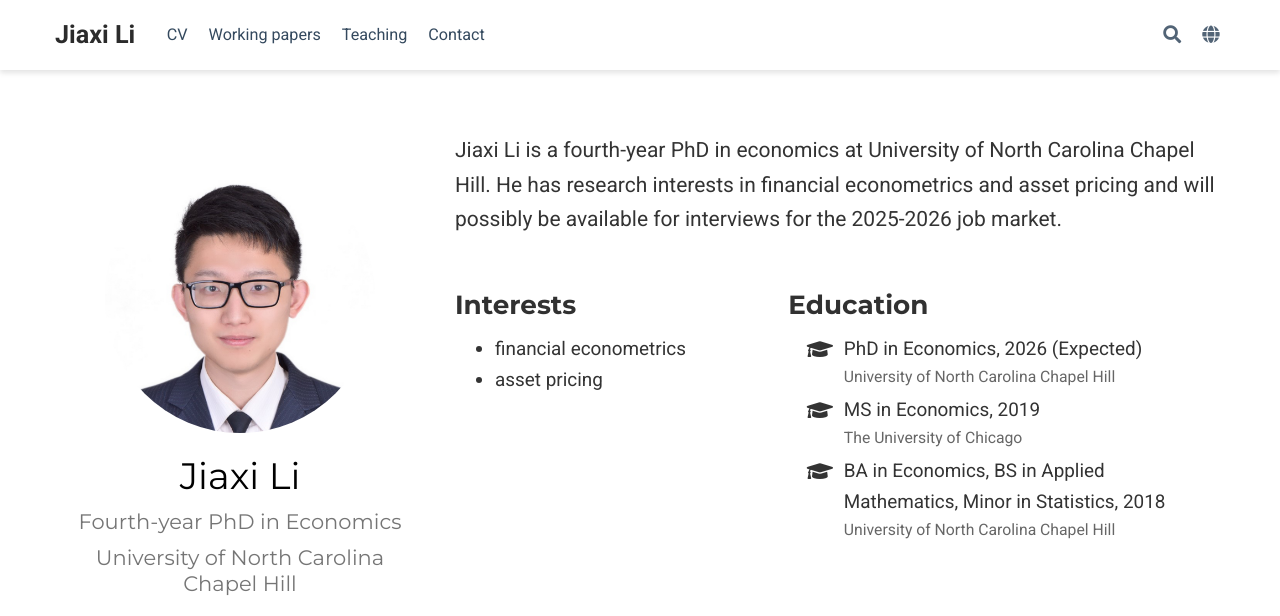
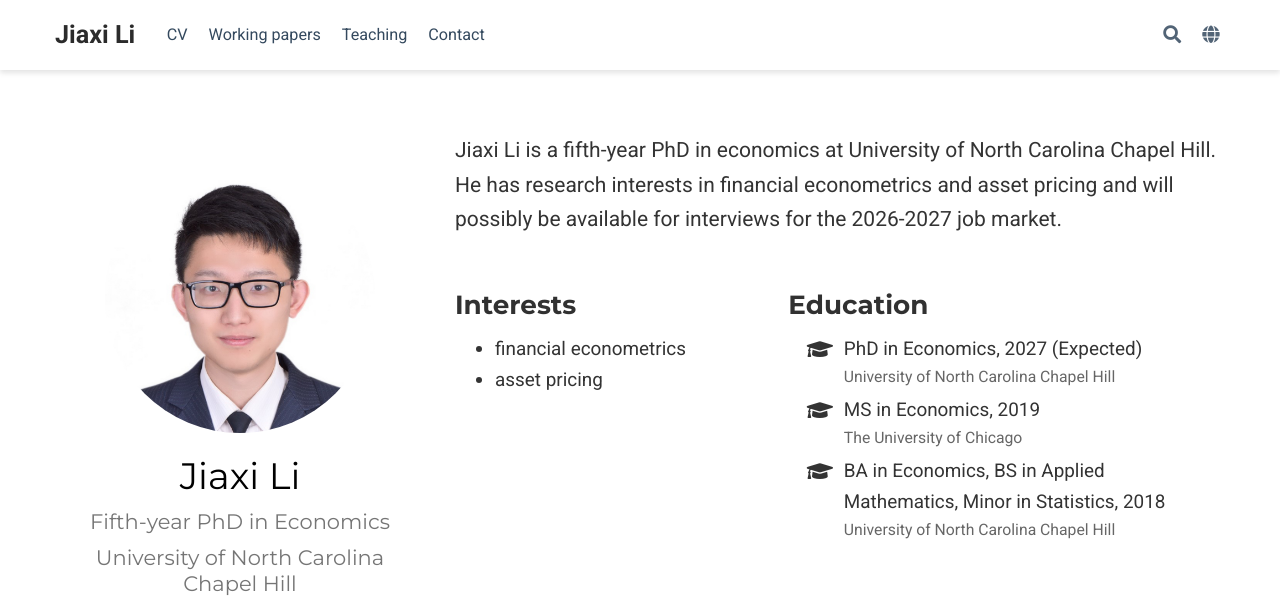
Before and after one commit to JiaxiLi1995/JiaxiLi1995.github.io, a plain HTML site: page author/jiaxi-li/index.html in a window 1280 px wide. Shown: the top 616 px of the page. Drawn offline with nearby package versions, Linux system fonts and the light colour scheme; some packages are replaced by stand-ins of ours; some icons are missing.

Commit message:
Update year 11/16/2025

```diff
--- a/author/jiaxi-li/index.html
+++ b/author/jiaxi-li/index.html
@@ -30,7 +30,7 @@
 
 
 
-  <meta name="description" content="Jiaxi Li is a fourth-year PhD in Economics at University of North Carolina Chapel Hill">
+  <meta name="description" content="Jiaxi Li is a fifth-year PhD in Economics at University of North Carolina Chapel Hill">
 
 
   <link rel="alternate" hreflang="zh" href="/zh/author/%E6%9D%8E%E4%BD%B3%E7%86%B9/">
@@ -253,7 +253,7 @@
   <meta property="og:site_name" content="Jiaxi Li">
   <meta property="og:url" content="/author/jiaxi-li/">
   <meta property="og:title" content="Jiaxi Li | Jiaxi Li">
-  <meta property="og:description" content="Jiaxi Li is a fourth-year PhD in Economics at University of North Carolina Chapel Hill"><meta property="og:image" content="/images/icon_hu0b7a4cb9992c9ac0e91bd28ffd38dd00_9727_512x512_fill_lanczos_center_3.png">
+  <meta property="og:description" content="Jiaxi Li is a fifth-year PhD in Economics at University of North Carolina Chapel Hill"><meta property="og:image" content="/images/icon_hu0b7a4cb9992c9ac0e91bd28ffd38dd00_9727_512x512_fill_lanczos_center_3.png">
   <meta property="twitter:image" content="/images/icon_hu0b7a4cb9992c9ac0e91bd28ffd38dd00_9727_512x512_fill_lanczos_center_3.png"><meta property="og:locale" content="en-us">
 
     <meta property="og:updated_time" content="2023-12-15T00:00:00&#43;00:00">
@@ -542,7 +542,7 @@
 
       <div class="portrait-title">
         <h2>Jiaxi Li</h2>
-        <h3>Fourth-year PhD in Economics</h3>
+        <h3>Fifth-year PhD in Economics</h3>
 
 
         <h3>
@@ -613,7 +613,7 @@
 
 
 
-    <p>Jiaxi Li is a fourth-year PhD in economics at University of North Carolina Chapel Hill. He has research interests in financial econometrics and asset pricing and will possibly be available for interviews for the 2025-2026 job market.</p>
+    <p>Jiaxi Li is a fifth-year PhD in economics at University of North Carolina Chapel Hill. He has research interests in financial econometrics and asset pricing and will possibly be available for interviews for the 2026-2027 job market.</p>
 
 
     <div class="row">
@@ -639,7 +639,7 @@
           <li>
             <i class="fa-li fas fa-graduation-cap"></i>
             <div class="description">
-              <p class="course">PhD in Economics, 2026 (Expected)</p>
+              <p class="course">PhD in Economics, 2027 (Expected)</p>
               <p class="institution">University of North Carolina Chapel Hill</p>
             </div>
           </li>
```
Also changed, not shown: authors/index.html (+2 -2 lines), index.html (+2 -2 lines).
